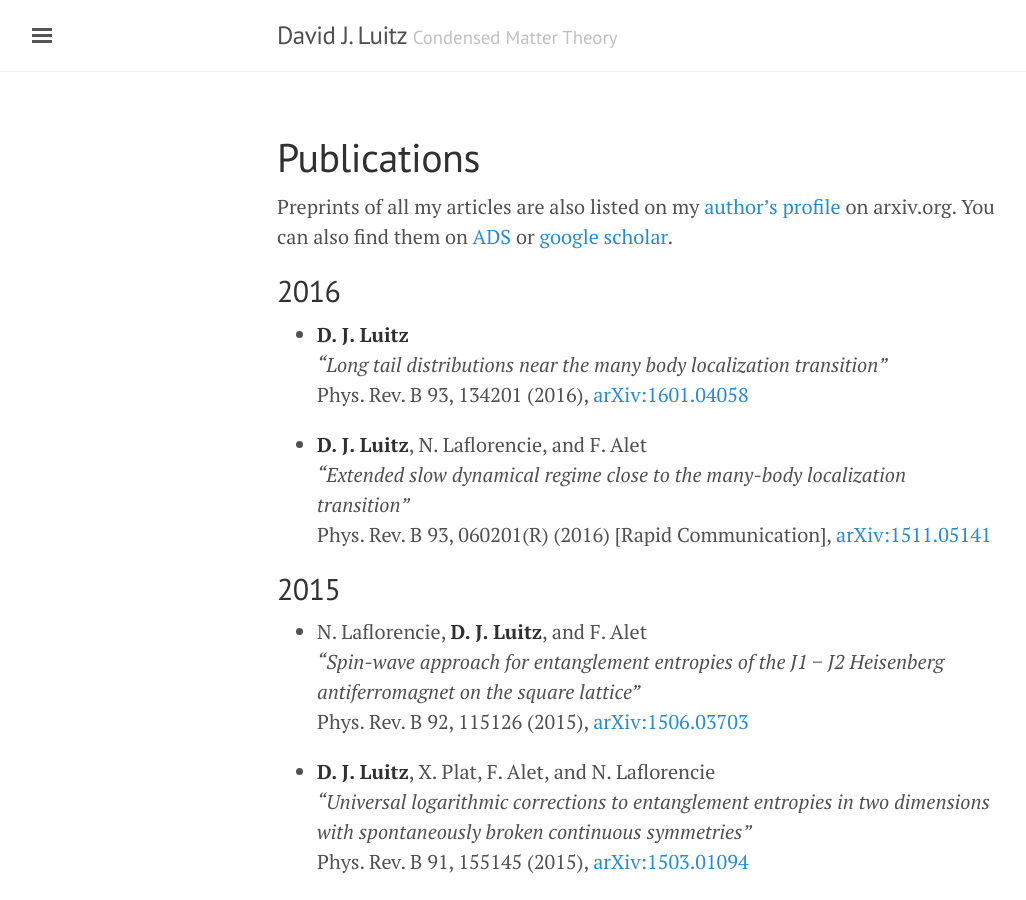
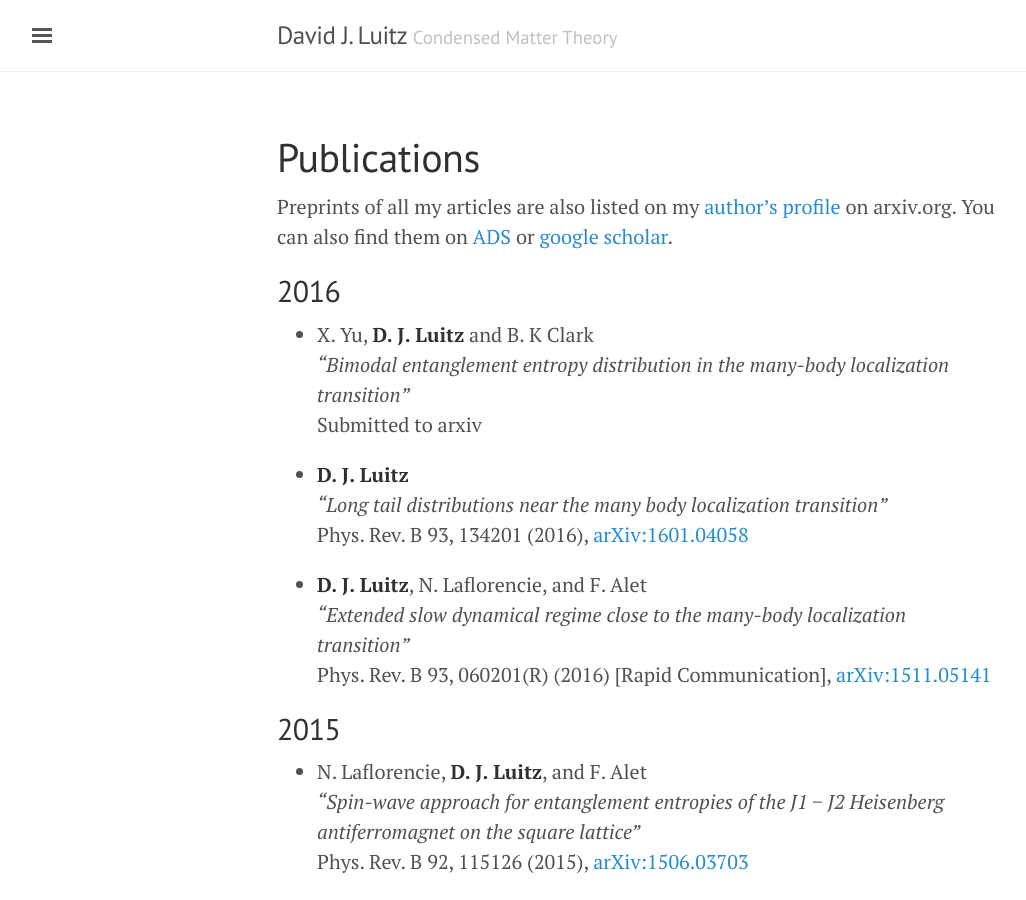
Before and after one commit to dluitz/dluitz.github.io, a Jekyll site: the page built from publications.md, in a window 1280 px wide and 900 px high. Shown: the whole window, without its empty margins (3-1029 px from the left). Built offline with Jekyll 4.4.1, drawn with Linux system fonts in a browser that asks for light colours.

Commit message:
[paper] publication list updated

```diff
--- a/publications.md
+++ b/publications.md
@@ -7,6 +7,10 @@ Preprints of all my articles are also listed on my [author's profile](http://arx
 
 2016
 ----
+
++ X. Yu, **D. J. Luitz** and B. K Clark
+*"Bimodal entanglement entropy distribution in the many-body localization transition"*
+Submitted to arxiv
 
 + **D. J. Luitz**
 *"Long tail distributions near the many body localization transition"*
```
